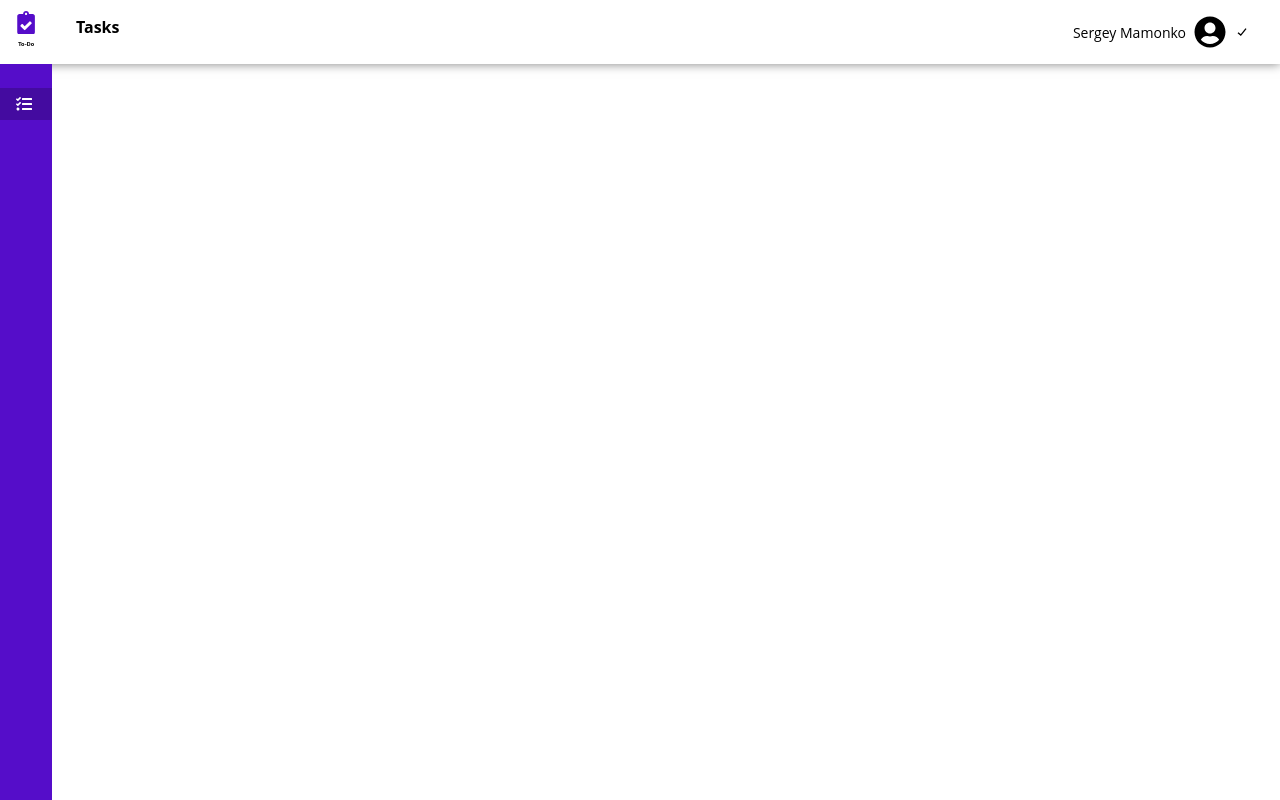
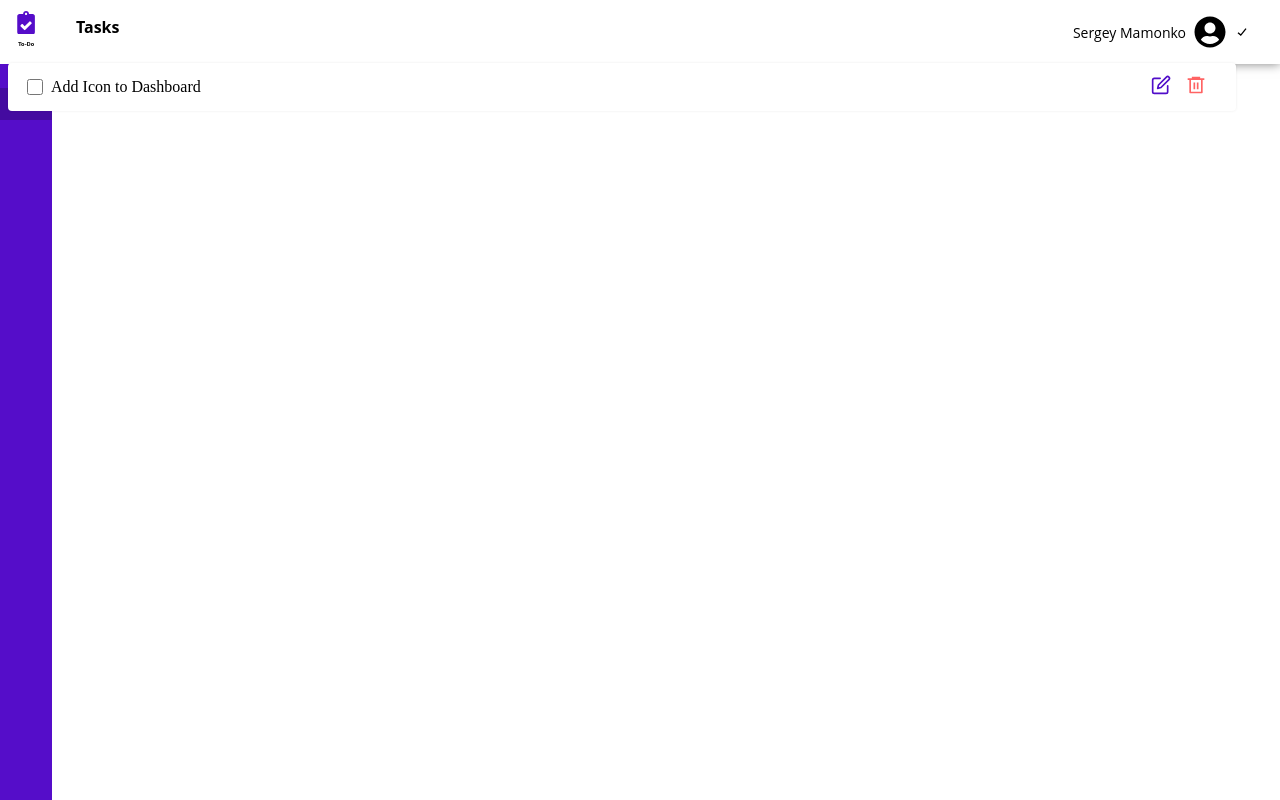
Before and after one commit to Biven160690/To-Do, a React (Create React App) app: page / in a window 1280 px wide. Built offline with nearby package versions, Linux system fonts and the light colour scheme.

Commit message:
added checkbox, buttons and style in taskactive component

```diff
--- a/src/App.tsx
+++ b/src/App.tsx
@@ -1,9 +1,12 @@
 import { Layout } from './components/layout/Layout';
+import { TaskAddForm } from './components/form/TaskAddForm';
+import { TaskActive } from './components/tasks/taskActive/TaskActive';
 
 export function App() {
   return (
     <Layout>
-      <div></div>
+      <TaskAddForm />
+      <TaskActive />
     </Layout>
   );
 }
--- a/src/components/form/addForm.scss
+++ b/src/components/form/addForm.scss
@@ -12,6 +12,8 @@
     }
 
     &__button {
+      width: 50px;
+
       color: #FFFFFF;
       background: #550DC9;
       border-radius: 4px;
--- a/src/components/tasks/TaskBox.tsx
+++ b/src/components/tasks/TaskBox.tsx
@@ -1,6 +1,7 @@
 interface TaskBoxProps {
+  styles: string;
   children: React.ReactNode;
 }
-export function TaskBox({ children }: TaskBoxProps) {
-  return <div>{children}</div>;
+export function TaskBox({ children, styles }: TaskBoxProps) {
+  return <div className={styles}> {children} </div>;
 }
--- a/src/components/tasks/TaskContent.tsx
+++ b/src/components/tasks/TaskContent.tsx
@@ -1,6 +1,9 @@
+import './taskActive/taskActive.scss';
+
 interface TaskContentProps {
   text: string;
 }
+
 export function TaskContent({ text }: TaskContentProps) {
-  return <div>{text}</div>;
+  return <div className='task-active__content'> {text} </div>;
 }
--- a/src/components/tasks/taskActive/TaskActive.tsx
+++ b/src/components/tasks/taskActive/TaskActive.tsx
@@ -1,3 +1,14 @@
+import { TaskBox } from '../TaskBox';
+import { TaskActiveActions } from './TaskActiveActions';
+import { TaskContent } from '../TaskContent';
+
+import './taskActive.scss';
+
 export function TaskActive() {
-  return <div></div>;
+  return (
+    <TaskBox styles='task-active'>
+      <TaskContent text='Add Icon to Dashboard' />
+      <TaskActiveActions />
+    </TaskBox>
+  );
 }
--- a/src/components/tasks/taskActive/TaskActiveActions.tsx
+++ b/src/components/tasks/taskActive/TaskActiveActions.tsx
@@ -1,10 +1,19 @@
+import { FiEdit } from 'react-icons/fi';
+import { RiDeleteBin6Line } from 'react-icons/ri';
+
+import './taskActive.scss';
+
 export function TaskActiveActions() {
   return (
-    <div>
-      <input type='checkbox' />
-      <div>
-        <button>edit</button>
-        <button>delete</button>
+    <div className='task-active__actions'>
+      <input type='checkbox' className='task-active__checkbox' />
+      <div className='task-active__buttons'>
+        <button type='button'>
+          <FiEdit className='task-active__iconEdit' />
+        </button>
+        <button type='button'>
+          <RiDeleteBin6Line className='task-active__iconDelete' />
+        </button>
       </div>
     </div>
   );
--- /dev/null
+++ b/src/components/tasks/taskActive/taskActive.scss
@@ -0,0 +1,64 @@
+.task-active {
+   position: relative;
+   width: 1228px;
+   height: 48px;
+   background: #FFFFFF;
+   box-shadow: 0px 0px 3px rgba(0, 0, 0, 0.08);
+   border-radius: 4px;
+
+    &__actions {
+      display: flex;
+      align-items: center;
+      justify-content: space-between;
+      margin: 15px;
+      height: 100%;
+    }
+
+    &__checkbox {
+      width: 16px;
+      height: 16px;
+      accent-color:#550DC9;
+      background: #FFFFFF;
+      border: 1px solid #ECECEC;
+      border-radius: 4px;
+    }
+
+    &__buttons {
+
+      & > button  {
+        cursor: pointer;
+        font: inherit;
+        padding: 0px;
+        border: none;
+        background-color: inherit;
+      }
+    }
+
+    &__iconEdit {
+      width: 20px;
+      height: 20px;
+      color: #500DC9;
+      margin-right: 15px;
+
+       &:active {
+         color: #b090ec;
+       }
+    }
+
+    &__iconDelete {
+      width: 20px;
+      height: 20px;
+      color: #FF6363;
+      margin-right: 15px;
+
+       &:active {
+         color: #ce9797;
+       }
+    }
+
+    &__content {
+     position: absolute;
+     left: 43px;
+     bottom: 15px;
+   }
+}
```
